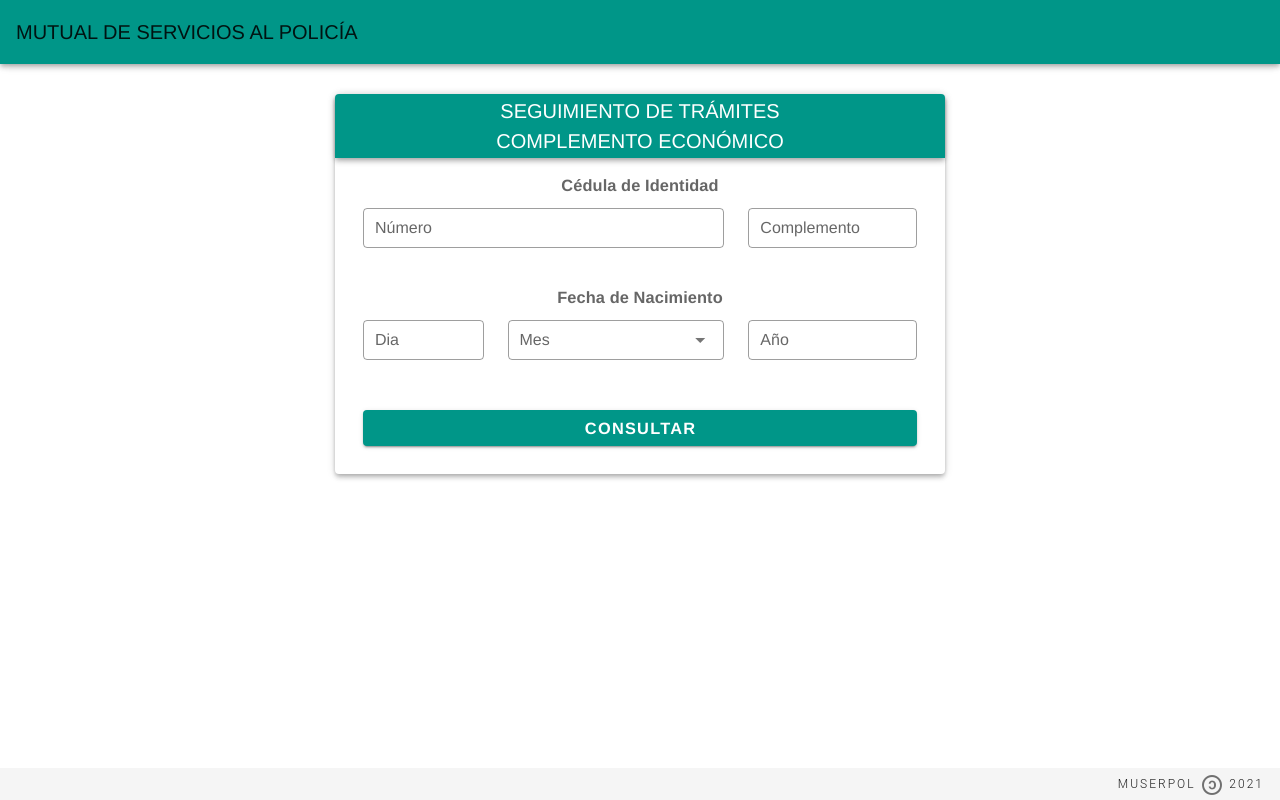
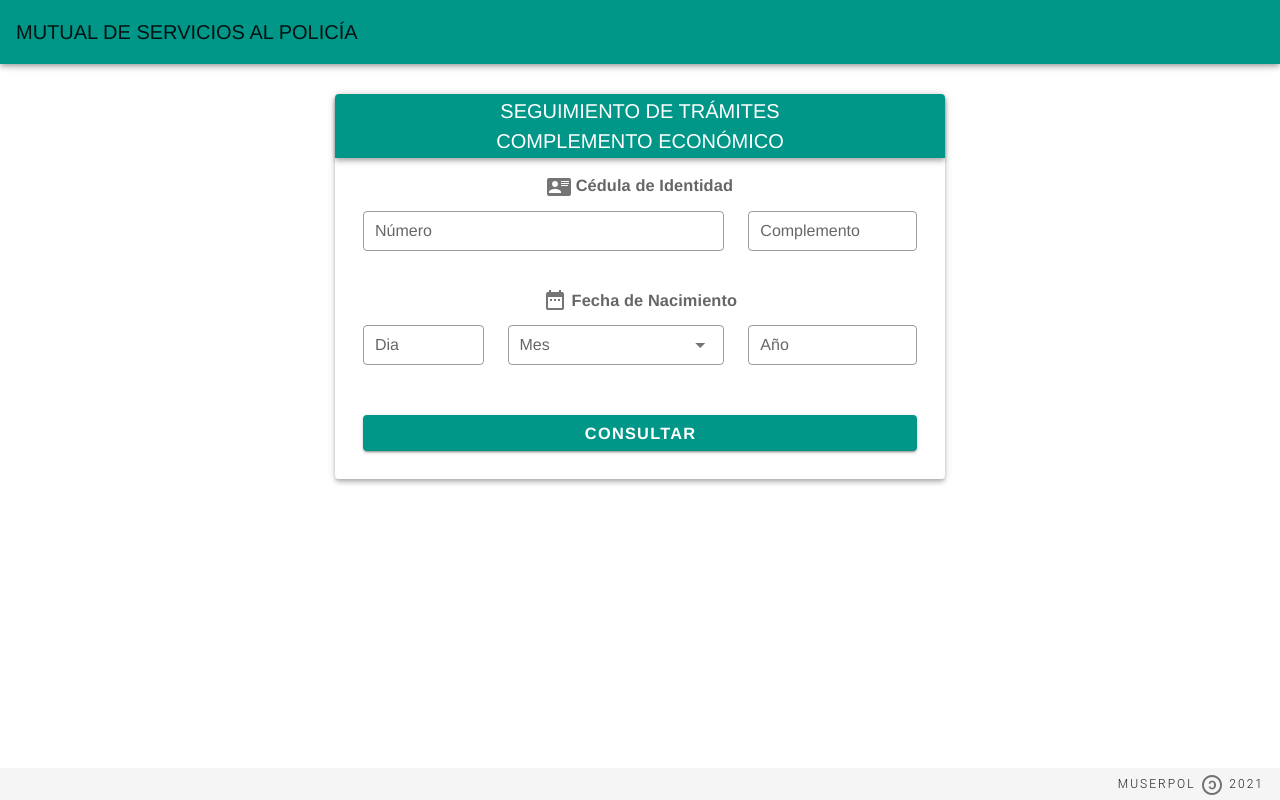
Before and after one commit to MUTUAL-DE-SERVICIOS-AL-POLICIA/SEG-BE, a Vue app: page / in a window 1280 px wide. Built offline with nearby package versions, Linux system fonts and the light colour scheme; a small style sheet from the web is missing.

Commit message:
Adicion de iconos

```diff
--- a/src/components/main.vue
+++ b/src/components/main.vue
@@ -13,11 +13,10 @@
               <v-row class="pa-0 ma-0">
                 <v-col cols="12" xs="12" md="12" class="pa-0 ma-0"
                   >
-                  <h3>Cédula de Identidad</h3>
+                  <h3><v-icon aria-hidden="false">mdi-card-account-details</v-icon> Cédula de Identidad</h3>
                   <v-row class="pa-0 ma-0">
                     <v-col cols="12" xs="12" md="8">
                       <v-text-field
-
                         name="ci"
                         type="text"
                         outlined
@@ -47,7 +46,7 @@
               </v-row>
               <v-row class="pa-0 ma-0">
                 <v-col cols="12" xs="12" md="12" class="pa-0 ma-0"
-                  ><h3>Fecha de Nacimiento</h3>
+                  ><h3><v-icon aria-hidden="false">mdi-calendar-range</v-icon> Fecha de Nacimiento</h3>
                   <v-row class="pa-0 ma-0">
                     <v-col cols="12" xs="12" md="3">
                       <v-text-field
```
